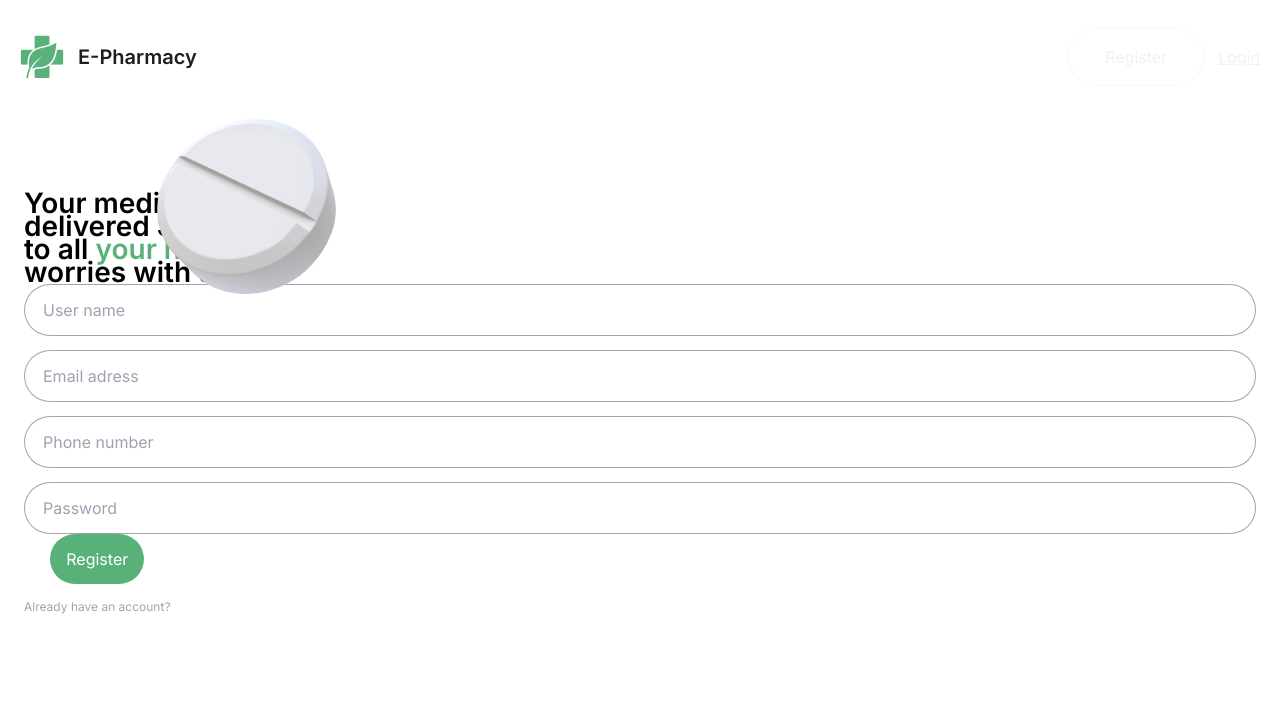
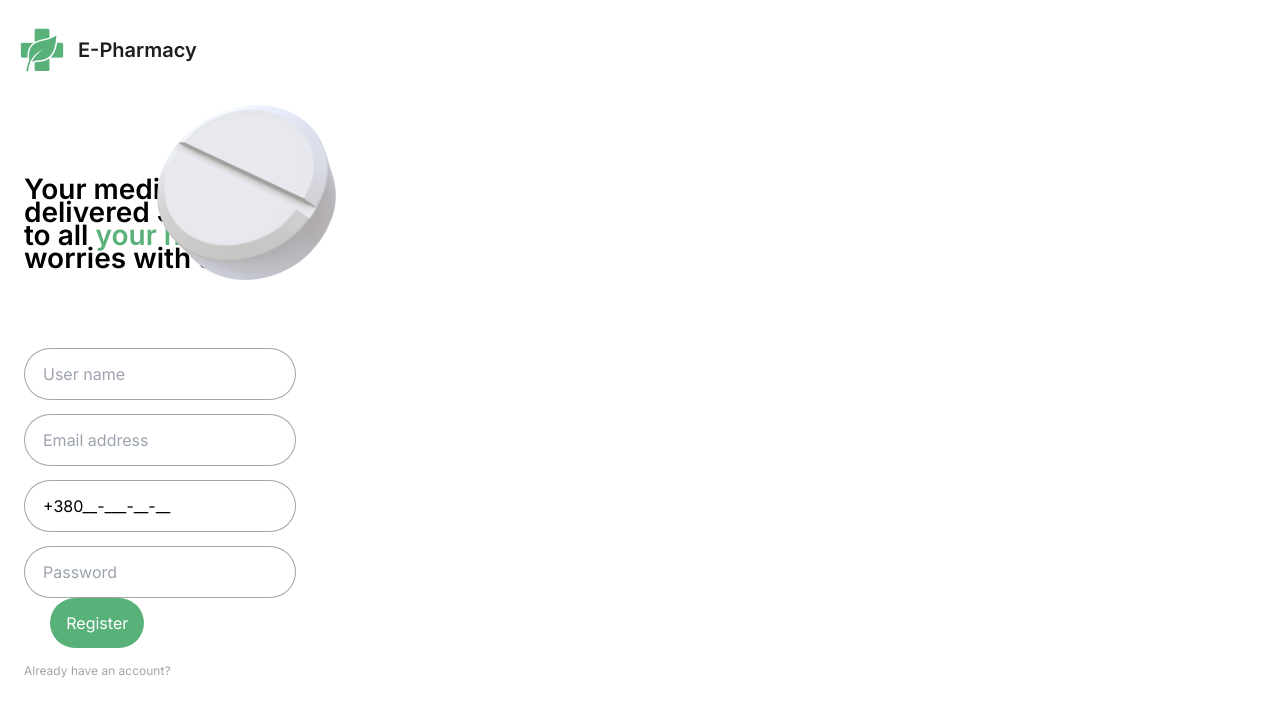
Before and after one commit to ivan-bilenkyi/e-pharmacy-client, a React (Vite) app: page /register in a window 1280 px wide. Shown: the top 716 px of the page. Built offline with nearby package versions, Linux system fonts and the light colour scheme.

Commit message:
complete register and login page

```diff
--- a/package.json
+++ b/package.json
@@ -16,6 +16,7 @@
     "modern-normalize": "^2.0.0",
     "react": "^18.2.0",
     "react-dom": "^18.2.0",
+    "react-input-mask": "^2.0.4",
     "react-redux": "^9.1.2",
     "react-router-dom": "^6.23.1",
     "redux-persist": "^6.0.0",
--- a/src/App.jsx
+++ b/src/App.jsx
@@ -1,6 +1,7 @@
 import {Route, Routes} from "react-router-dom";
 import {lazy} from "react";
 import {AppLayout} from "./components/AppLayout.jsx";
+import RestrictedRoute from "./components/RestrictedRoute.jsx";
 
 const Home = lazy(() => import('./pages/Home.jsx'));
 const MedicineStore = lazy(() => import('./pages/MedicineStore.jsx'));
@@ -14,8 +15,14 @@ export default function App() {
         <Routes>
             <Route path="/" element={<AppLayout />}>
                 <Route index element={<Home />} />
-                <Route path='/register' element={<Register />} />
-                <Route path='/login' element={<Login />} />
+                <Route
+                    path="/register"
+                    element={<RestrictedRoute component={<Register />} redirectTo="/" />}
+                />
+                <Route
+                    path="/login"
+                    element={<RestrictedRoute component={<Login />} redirectTo="/" />}
+                />
                 <Route path='/medicine-store' element={<MedicineStore />} />
                 <Route path='/medicine' element={<Medicine />} />
             </Route>
--- a/src/components/Auth/Forms/LoginForm.jsx
+++ b/src/components/Auth/Forms/LoginForm.jsx
@@ -3,6 +3,7 @@ import { Formik, Form, Field, ErrorMessage } from 'formik';
 import * as Yup from 'yup';
 import {useDispatch} from "react-redux";
 import {Link} from "react-router-dom";
+import {logIn} from "../../../redux/auth/operations.js";
 
 export const LoginForm= () => {
     const dispatch = useDispatch();
@@ -21,7 +22,7 @@ export const LoginForm= () => {
     };
 
     const onSubmit = (values) => {
-        // dispatch(login(values))
+        dispatch(logIn(values))
     };
 
     return (
@@ -33,7 +34,7 @@ export const LoginForm= () => {
                 <Form className="flex flex-col mx-auto mt-[78px]">
 
                     <div className='flex flex-col gap-14 lg:mb-[62px]'>
-
+                        <div className='relative'>
                             <Field
                                 type="email"
                                 id="email"
@@ -41,8 +42,10 @@ export const LoginForm= () => {
                                 placeholder="Email adress"
                                 className="rounded-60 border border-darkAlpha focus:border-blue-500 w-[335px] px-18 py-13"
                             />
-                        {/*<ErrorMessage name="email" component="div" className="text-red-500 text-sm mt-1" />*/}
+                            <ErrorMessage name="email" component="div" className="text-red-500 text-xs absolute" />
+                        </div>
 
+                        <div className='relative'>
                             <Field
                                 type="password"
                                 id="password"
@@ -50,7 +53,8 @@ export const LoginForm= () => {
                                 placeholder="Password"
                                 className="rounded-60 border border-darkAlpha focus:border-blue-500 w-[335px] px-18 py-13"
                             />
-                        {/*<ErrorMessage name="password" component="div" className="text-red-500 text-sm mt-1" />*/}
+                            <ErrorMessage name="password" component="div" className="text-red-500 text-xs absolute" />
+                        </div>
                     </div>
 
                     <div className='inline-flex flex-col items-center gap-14 m-auto'>
--- a/src/components/Auth/Forms/RegisterForm.jsx
+++ b/src/components/Auth/Forms/RegisterForm.jsx
@@ -1,47 +1,38 @@
 import React from 'react';
 import { Formik, Form, Field, ErrorMessage } from 'formik';
 import * as Yup from 'yup';
-import {useDispatch} from "react-redux";
-import {register} from "../../../redux/auth/operations.js";
-import {Link} from "react-router-dom";
+import { useDispatch } from 'react-redux';
+import { register } from '../../../redux/auth/operations.js';
+import { Link } from 'react-router-dom';
+import InputMask from 'react-input-mask';
 
-export const RegisterForm= () => {
+export const RegisterForm = () => {
     const dispatch = useDispatch();
     const validationSchema = Yup.object({
-        name: Yup.string()
-            .required('Required'),
-        email: Yup.string()
-            .email('Invalid email format')
-            .required('Required'),
-        phone: Yup.string()
-            .matches(/^\+(?:[0-9] ?){6,14}[0-9]$/, 'Invalid phone number format')
-            .required('Required'),
-        password: Yup.string()
-            .min(6, 'Password must be at least 6 characters long')
-            .required('Required'),
+        name: Yup.string().required('Required'),
+        email: Yup.string().email('Invalid email format').required('Required'),
+        phone: Yup.string().matches(/^\+380\d{2}-\d{3}-\d{2}-\d{2}$/, 'Required').required('Required'),
+        password: Yup.string().min(6, 'Password must be at least 6 characters long').required('Required'),
     });
 
     const initialValues = {
         name: '',
         email: '',
-        phone: '',
+        phone: '+380__-___-__-__',
         password: '',
     };
 
     const onSubmit = (values) => {
-        dispatch(register(values))
+        console.log(values);
+        dispatch(register(values));
     };
 
     return (
         <div>
-            <Formik
-            initialValues={initialValues}
-            validationSchema={validationSchema}
-            onSubmit={onSubmit}
-            >
-                <Form className="">
-
+            <Formik initialValues={initialValues} validationSchema={validationSchema} onSubmit={onSubmit}>
+                <Form className="mt-[78px]">
                     <div className='flex flex-col lg:flex-row flex-wrap gap-14 lg:mb-[62px]'>
+                        <div className='relative'>
                             <Field
                                 type="text"
                                 id="name"
@@ -49,45 +40,55 @@ export const RegisterForm= () => {
                                 placeholder="User name"
                                 className="rounded-60 border border-darkAlpha focus:border-blue-500 lg:w-[280px] px-18 py-13"
                             />
-                        {/*<ErrorMessage name="name" component="div" className="text-red-500 text-sm mt-1" />*/}
+                            <ErrorMessage name="name" component="div" className="text-red-500 text-xs absolute" />
+                        </div>
 
+                        <div className='relative'>
                             <Field
                                 type="email"
                                 id="email"
                                 name="email"
-                            placeholder="Email adress"
+                                placeholder="Email address"
                                 className="rounded-60 border border-darkAlpha focus:border-blue-500 lg:w-[280px] px-18 py-13"
                             />
-                        {/*<ErrorMessage name="email" component="div" className="text-red-500 text-sm mt-1" />*/}
+                            <ErrorMessage name="email" component="div" className="text-red-500 text-xs absolute" />
+                        </div>
 
-                        <Field
-                            type="text"
-                            id="phone"
-                            name="phone"
-                            placeholder="Phone number"
+                        <div className='relative'>
+                            <Field name="phone">
+                                {({ field }) => (
+                                    <InputMask
+                                        {...field}
+                                        mask="+38099-999-99-99"
+                                        maskChar="_"
                                         className="rounded-60 border border-darkAlpha focus:border-blue-500 lg:w-[280px] px-18 py-13"
+                                        placeholder='+380__-___-__-__'
                                     />
-                        {/*<ErrorMessage name="phone" component="div" className="text-red-500 text-sm mt-1" />*/}
+                                )}
+                            </Field>
+                            <ErrorMessage name="phone" component="div" className="text-red-500 text-xs absolute" />
+                        </div>
 
+                        <div className='relative'>
                             <Field
                                 type="password"
                                 id="password"
                                 name="password"
                                 placeholder="Password"
-                            className="rounded-60 border border-darkAlpha focus:border-blue-500  lg:w-[280px] px-18 py-13"
+                                className="rounded-60 border border-darkAlpha focus:border-blue-500 lg:w-[280px] px-18 py-13"
                             />
-                        {/*<ErrorMessage name="password" component="div" className="text-red-500 text-sm mt-1" />*/}
+                            <ErrorMessage name="password" component="div" className="text-red-500 text-xs absolute" />
+                        </div>
                     </div>
 
                     <div className='inline-flex flex-col items-center gap-14'>
-                        <button type="submit"
-                                className="lg:w-[280px] py-13 px-4 text-white bg-green rounded-60 hover:bg-hoverButton">Register
+                        <button type="submit" className="lg:w-[280px] py-13 px-4 text-white bg-green rounded-60 hover:bg-hoverButton">
+                            Register
                         </button>
                         <Link to='/login' className='text-12 leading-150 text-darkAlpha items-center'>Already have an account?</Link>
                     </div>
                 </Form>
             </Formik>
         </div>
-
     );
 };
--- a/src/components/Header/Header.jsx
+++ b/src/components/Header/Header.jsx
@@ -10,10 +10,10 @@ export default function Header () {
 
     return (
         <header className={isHomePage ? "bg-green" : "bg-white"}>
-            <div className='w-1240px flex items-center py-7 px-5'>
+            <div className='w-1240px flex items-center justify-between py-7 px-5'>
                 <Logo/>
                 {!isAuthPage && <NavBar/>}
-                <UserBar/>
+                {!isAuthPage && <UserBar/>}
             </div>
         </header>
     )
--- a/src/components/Header/Logo.jsx
+++ b/src/components/Header/Logo.jsx
@@ -43,7 +43,7 @@ export const Logo = () => {
     const { default: defaultSrc, retina: retinaSrc } = getImageSources();
 
     return (
-        <Link to="/" className="flex gap-3.5 items-center mr-auto">
+        <Link to="/" className="flex gap-3.5 items-center">
             <picture>
                 <source srcSet={`${retinaSrc} 2x`}/>
                 <img src={defaultSrc} alt="Logo"/>
--- a/src/components/Header/UserBar.jsx
+++ b/src/components/Header/UserBar.jsx
@@ -1,10 +1,20 @@
-import {Link} from "react-router-dom";
+import { Link } from "react-router-dom";
+import { useSelector } from "react-redux";
+import { selectIsLoggedIn } from "../../redux/auth/selectors.js";
 
 export const UserBar = () => {
+    const isLoggedIn = useSelector(selectIsLoggedIn);
+
     return (
-        <div className='flex items-center gap-14 ml-auto'>
-            <Link to='/register' className='py-4 px-9 rounded-60 border border-grayAlpha text-subText'>Register</Link>
-            <Link to='/login' className='underline text-subText'>Login</Link>
-        </div>
-    )
-}
+        !isLoggedIn ? (
+            <div className='flex items-center gap-14'>
+                <Link to='/register' className='py-4 px-9 rounded-60 border border-grayAlpha text-subText'>Register</Link>
+                <Link to='/login' className='underline text-subText'>Login</Link>
+            </div>
+        ) : (
+            <div>
+                user
+            </div>
+        )
+    );
+};
--- a/src/redux/auth/operations.js
+++ b/src/redux/auth/operations.js
@@ -16,6 +16,7 @@ export const register = createAsyncThunk(
     "auth/register",
     async (newUser, thunkAPI) => {
         try {
+            console.log(newUser)
             const res = await axios.post("/user/register", newUser);
             setAuthHeader(res.data.token);
             return res.data;
```
Also changed, not shown: src/components/Promo/Promo.jsx (added), 1 other file (tests, documents, lock files or other folders). Lines whose indentation alone changed are shown as unchanged.
